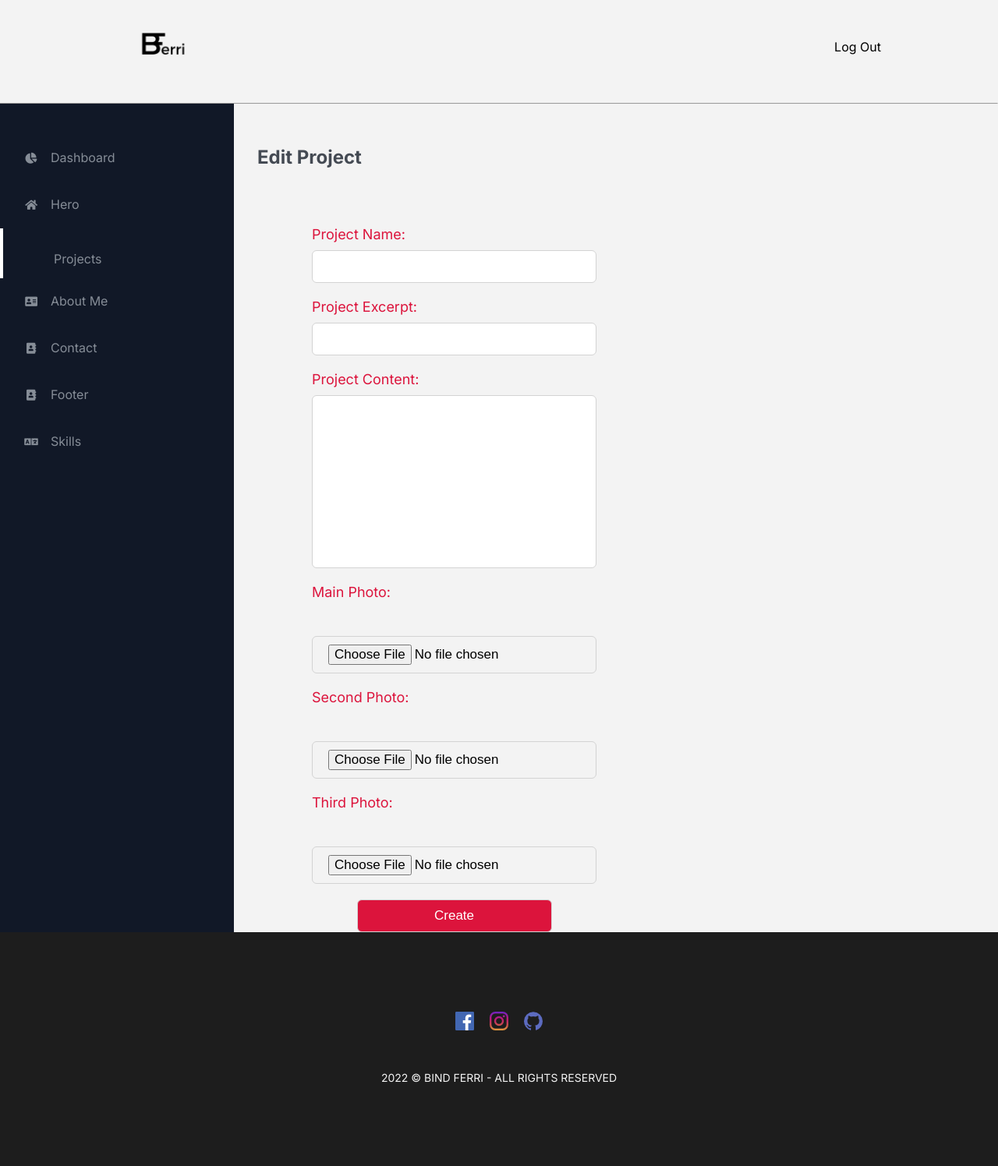
After one commit to bindferri/Portfolio, a PHP site: page /admin/edit_projects.php?id=1 in a window 1280 px wide. The commit adds this page. Shown: the whole page at 78% size. Run offline with PHP 8.4, Linux system fonts and the light colour scheme; data that the repository does not hold is empty; some libraries are stand-ins or nearby versions.

Commit message:
Updating Data From Admin Dashboard

```diff
--- a/admin/classes/Database.php
+++ b/admin/classes/Database.php
@@ -2,23 +2,28 @@
 
 class Database{
 
+    //Declaring variables
     public $connection;
     private $statement;
     private $escapeString;
 
+    //Class constructor (Creating connection with database)
     public function __construct(){
         $this->connection = new mysqli(DB_HOST,DB_USER,DB_PASSWORD,DB_NAME);
     }
 
+    //Query method
     public function query($query){
         $this->statement = $this->connection->query($query);
         return $this->statement;
     }
 
+    //Fetching single data row method
     public function fetchSingle(){
         return mysqli_fetch_object($this->statement);
     }
 
+    //Fetching all data method
     public function fetchAll(){
         $array = array();
         while ($row = mysqli_fetch_object($this->statement)){
@@ -27,6 +32,7 @@ class Database{
         return $array;
     }
 
+    //Clearing strings from malicious code
     public function escapeString($string){
         $this->escapeString = $this->connection->real_escape_string($string);
         return $this->escapeString;
--- a/admin/classes/ParentClass.php
+++ b/admin/classes/ParentClass.php
@@ -3,20 +3,24 @@
 
 class ParentClass{
 
+    //fetching all data method
     public function fetchAll(){
         static::$db->query("SELECT * FROM ".static::$db_tableName);
         return static::$db->fetchAll();
     }
 
+    //Counting data method
     public function countItems(){
         $count = static::$db->query("SELECT * FROM ".static::$db_tableName);
         return mysqli_num_rows($count);
     }
 
+    //Delete data method
     public function deleteItem($id){
         static::$db->query("DELETE FROM ".static::$db_tableName." WHERE ".static::$db_tableName."_id = $id");
     }
 
+    //Fetch specific data method
     public function selectById($id){
         static::$db->query("SELECT * FROM ".static::$db_tableName." WHERE ".static::$db_tableName."_id = $id");
         return static::$db->fetchSingle();
--- a/admin/classes/Project.php
+++ b/admin/classes/Project.php
@@ -3,6 +3,7 @@
 
 class Project extends ParentClass {
 
+    //Declaring variables
     protected static $db;
     protected static $db_tableName = "project";
     protected static $db_tableFields = ['project_name','project_excerpt','project_content','project_main_photo','project_second_photo','project_third_photo'];
@@ -14,12 +15,21 @@ class Project extends ParentClass {
     public $projectSecondPhoto;
     public $projectThirdPhoto;
 
+    //Class constructor
     public function __construct(){
         static::$db = new Database();
     }
 
+    //Creating new project
     public function createProject($param,$param2,$param3,$param4,$param5,$param6){
-        $createHero = self::$db->query("INSERT INTO project (project_name,project_excerpt,project_content,project_main_photo,project_second_photo,project_third_photo)
+        $createProject = self::$db->query("INSERT INTO project (project_name,project_excerpt,project_content,project_main_photo,project_second_photo,project_third_photo)
                     VALUES ('$param','$param2','$param3','$param4','$param5','$param6')");
     }
+
+    //Updating existing method
+    public function updateProject($param,$param2,$param3,$param4,$param5,$param6,$id){
+        $updateProject = self::$db->query("UPDATE project SET project_name = '$param',project_excerpt = '$param2',
+                         project_content = '$param3',project_main_photo = '$param4',project_second_photo = '$param5',
+                          project_third_photo = '$param6' WHERE project_id = '$id'");
+    }
 }
--- a/admin/classes/Skills.php
+++ b/admin/classes/Skills.php
@@ -3,20 +3,24 @@
 
 class Skills extends ParentClass {
 
+    //Declaring variables
     protected static $db;
     protected static $db_tableName = "skills";
     protected static $db_tableFields = ['skills_image','skills_name'];
 
+    //Class constructor
     public function __construct(){
         static::$db = new Database();
     }
 
+    //Creating new skill method
     public function createSkills($param,$param2){
         $createHero = self::$db->query("INSERT INTO skills (skills_name,skills_image) VALUES ('$param','$param2')");
     }
 
+    //Updating existing skill method
     public function updateSkills($param,$param2,$id){
-        $createHero = self::$db->query("UPDATE skills SET skills_name = '$param',skills_image = '$param2' WHERE skills_id = $id");
+        $updateSkills = self::$db->query("UPDATE skills SET skills_name = '$param',skills_image = '$param2' WHERE skills_id = '$id'");
     }
 
 }
--- a/admin/contact.php
+++ b/admin/contact.php
@@ -26,7 +26,7 @@
 
 
     <section class="admin-content">
-        <h3 class="admin__heading">Hero Customize</h3>
+        <h3 class="admin__heading">Contact Customize</h3>
 
         <div class="container-content">
         <form action="" method="post" enctype="multipart/form-data" class="form-contact form--hero">
@@ -67,7 +67,7 @@
                           <td><?php echo $itemContact->contact_name ?></td>
                           <td><?php echo $itemContact->contact_address ?></td>
                           <td><?php echo $itemContact->contact_email ?></td>
-                          <td><a href="">Edit</a></td>
+                          <td><a href="edit_contact.php?id=<?php echo $itemContact->contact_id ?>">Edit</a></td>
                           <td><a href="delete_contact.php?id=<?php echo $itemContact->contact_id?>">Delete</a></td>
                       </tr>
 
--- /dev/null
+++ b/admin/edit_projects.php
@@ -0,0 +1,99 @@
+<?php require_once "include/header.php";
+require_once "include/navbar.php";
+
+//Instantiating Hero
+$project = new Project();
+$id = $_GET['id'];
+
+//Getting specific Id and Data
+if (isset($_GET['id'])){
+    $id = $_GET['id'];
+    $projectData = $project->selectById($id);
+}
+
+
+//Getting data from submit
+if (isset($_POST['project_update'])) {
+
+    $projectName = $_POST['project_name'];
+    $projectExcerpt = $_POST['project_excerpt'];
+    $projectContent = $_POST['project_content'];
+    $projectMainPhoto = $_FILES['project_main_photo']['name'];
+    $projectMainPhototmp = $_FILES['project_main_photo']['tmp_name'];
+    $projectSecondPhoto = $_FILES['project_second_photo']['name'];
+    $projectSecondPhototmp = $_FILES['project_second_photo']['tmp_name'];
+    $projectThirdPhoto = $_FILES['project_third_photo']['name'];
+    $projectThirdPhototmp = $_FILES['project_third_photo']['tmp_name'];
+
+    if (empty($projectMainPhoto)){
+        $projectMainPhoto = $projectData->project_main_photo;
+    }
+
+    if (empty($projectSecondPhoto)){
+        if ($projectData->project_second_photo){
+            $projectSecondPhoto = $projectData->project_second_photo;
+        }
+    }
+
+    if (empty($projectThirdPhoto)){
+        if ($projectData->project_third_photo){
+            $projectThirdPhoto = $projectData->project_third_photo;
+        }
+    }
+
+    //Checking if inputs were filled
+    if (!empty($projectName) && !empty($projectMainPhoto) && !empty($projectContent)) {
+
+        if ($projectMainPhoto !== $projectData->project_main_photo){
+            move_uploaded_file($projectMainPhototmp,"project_files/".$projectMainPhoto);
+        }
+
+        if ($projectSecondPhoto){
+            if ($projectSecondPhoto !== $projectData->project_second_photo){
+                move_uploaded_file($projectSecondPhototmp,"project_files/".$projectSecondPhoto);
+            }
+        }
+
+        if ($projectThirdPhoto){
+            if ($projectThirdPhoto !== $projectData->project_third_photo){
+                move_uploaded_file($projectThirdPhototmp,"project_files/".$projectThirdPhoto);
+            }
+        }
+
+        //Updating hero in database
+        $project->updateProject($projectName,$projectExcerpt,$projectContent,$projectMainPhoto,$projectSecondPhoto,$projectThirdPhoto,$id);
+    }
+
+    //Reloading page
+    redirect("edit_projects.php?id=".$id);
+}
+?>
+
+
+    <section class="admin-content">
+        <h3 class="admin__heading">Edit Project</h3>
+
+        <div class="container-content">
+            <form action="" method="post" enctype="multipart/form-data" class="form-contact form--hero">
+                <label>Project Name:</label>
+                <input type="text" name="project_name" value="<?php echo $projectData->project_name ?>">
+                <label>Project Excerpt: </label>
+                <input type="text" name="project_excerpt" value="<?php echo $projectData->project_excerpt ?>">
+                <label>Project Content: </label>
+                <textarea name="project_content" id="" cols="30" rows="10"><?php echo $projectData->project_content ?></textarea>
+                <label>Main Photo: </label>
+                <p class="update_p"><?php echo $projectData->project_main_photo ?></p>
+                <input type="file" name="project_main_photo">
+                <label>Second Photo: </label>
+                <p class="update_p"><?php echo $projectData->project_second_photo ?></p>
+                <input type="file" name="project_second_photo">
+                <label>Third Photo: </label>
+                <p class="update_p"><?php echo $projectData->project_third_photo ?></p>
+                <input type="file" name="project_third_photo">
+                <input type="submit" value="Create" class="btn form-contact__btn" name="project_update">
+            </form>
+
+    </section>
+    </div>
+
+<?php require_once "include/footer.php"; ?>
--- a/admin/hero.php
+++ b/admin/hero.php
@@ -71,7 +71,7 @@
                           <td><?php echo $heroItem->hero_button_text ?></td>
                           <td><?php echo $heroItem->hero_cv ?></td>
                           <td><?php echo $heroItem->hero_photo ?></td>
-                          <td>Edit</td>
+                          <td><a href="edit_hero.php?id=<?php echo $heroItem->hero_id?>">Edit</a></td>
                           <td><a href="delete_hero.php?id=<?php echo $heroItem->hero_id?>">Delete</a></td>
                       </tr>
                  <?php }
--- a/admin/projects.php
+++ b/admin/projects.php
@@ -93,7 +93,7 @@
                       <td><?php echo $projectItem->project_main_photo ?></td>
                       <td><?php echo $projectItem->project_second_photo ?></td>
                       <td><?php echo $projectItem->project_third_photo ?></td>
-                      <td>Edit</td>
+                      <td><a href="edit_projects.php?id=<?php echo $projectItem->project_id?>">Edit</a></td>
                       <td><a href="delete_projects.php?id=<?php echo $projectItem->project_id?>">Delete</a></td>
             </tr>
 
--- a/css/style.css
+++ b/css/style.css
@@ -934,7 +934,7 @@ a{
     color: crimson;
 }
 
-.admin-content__table tr:nth-child(odd){
+.admin-content__table tr:nth-child(odd),.admin-content__table tr:nth-child(odd) a{
     background-color: crimson;
     color: white;
 }
@@ -963,3 +963,8 @@ a{
     display: flex;
     flex-wrap: wrap;
 }
+
+.update_p{
+    font-size: 1.6rem;
+    margin-bottom: 0;
+}
```
Also changed, not shown: admin/classes/Contact.php (+8 -0 lines), admin/classes/Footer.php (+7 -0 lines), admin/classes/Hero.php (+9 -0 lines), admin/edit_contact.php (added, +55 -0 lines), admin/edit_hero.php (added, +70 -0 lines), admin/edit_languages.php (added, +59 -0 lines).
